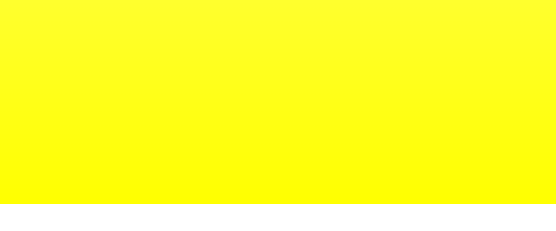
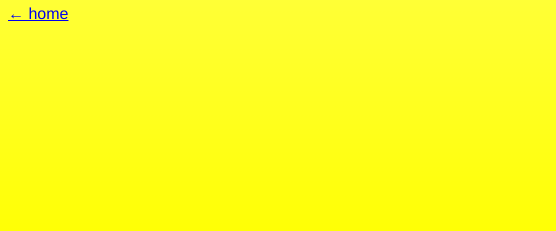
Before and after one commit to reikajas/harmonic-collection, a plain HTML site: page entry-2/index.html in a window 1280 px wide. Shown: the part 950-1181 px from the top of the page, 0-556 px from the left. Before the commit the page ends 1154 px from the top, so only its background shows below. Drawn offline with Linux system fonts and the light colour scheme; files whose address does not match are found by name; a web font is replaced by a local one.

Commit message:
Update index.html

```diff
--- a/entry-2/index.html
+++ b/entry-2/index.html
@@ -72,6 +72,11 @@
       </a>
       an idle rock, letting life take the reins.</div>
     </div>
+    <div class="options">
+    <a href="/index.html">
+      <p class="home">← home</p>
+    </a>
+    </div>
     <div>
       <img class="logo" src="../bottom-logo.png">
     </div>
```
